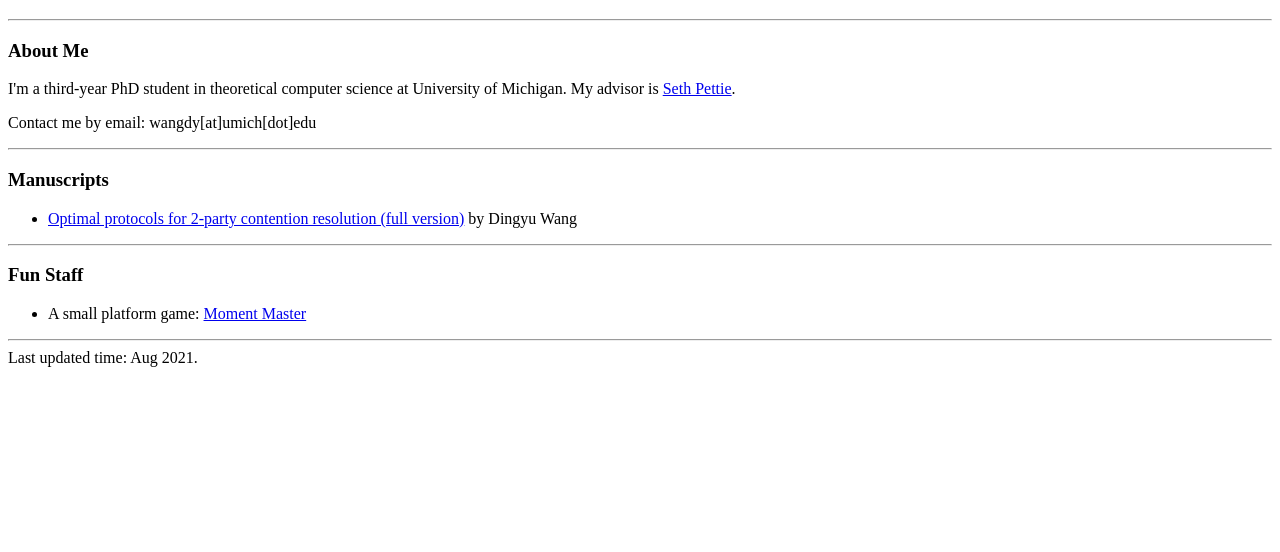
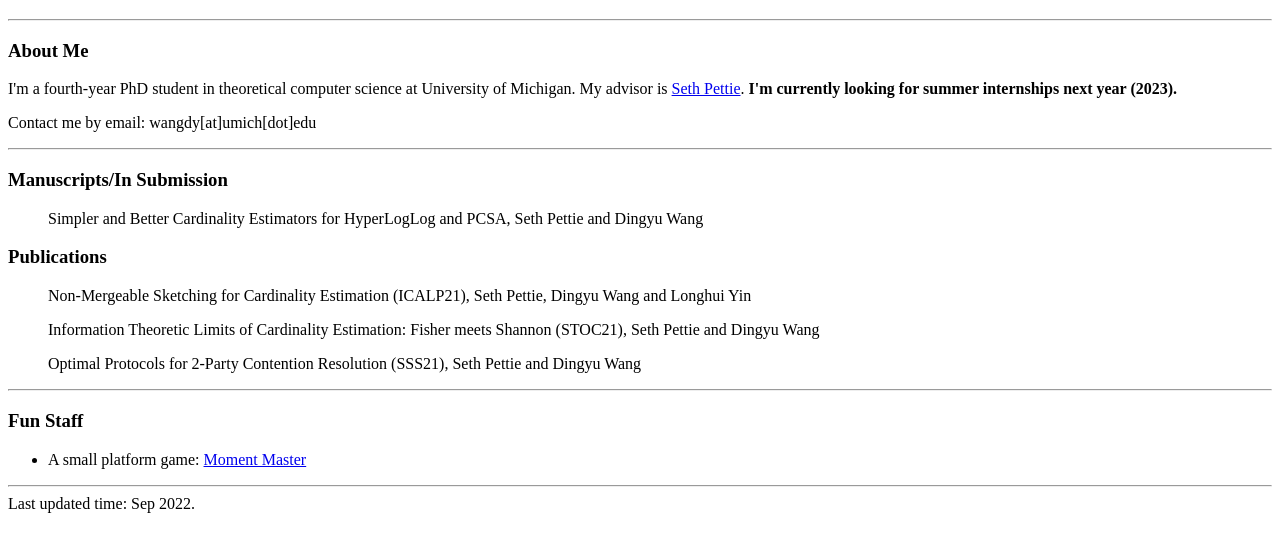
Before and after one commit to CharacteristicPolynomial/CharacteristicPolynomial.github.io, a plain HTML site: page index.html in a window 1280 px wide. Shown: the part 70-622 px from the top of the page. Drawn offline with Linux system fonts and the light colour scheme.

Commit message:
annual updata

```diff
--- a/index.html
+++ b/index.html
@@ -7,16 +7,23 @@
 	<h1>王定宇 (Dingyu Wang)</h1>
 	<hr>
 	<h3>About Me</h3>
-	<p>I'm a third-year PhD student in theoretical computer science at University of Michigan. My advisor is <a href="https://web.eecs.umich.edu/~pettie/">Seth Pettie</a>. </p>
+	<p>I'm a fourth-year PhD student in theoretical computer science at University of Michigan. My advisor is <a href="https://web.eecs.umich.edu/~pettie/">Seth Pettie</a>. <b> I'm currently looking for summer internships next year (2023). </b> </p>
 	<!-- <p>My ambition is to answer abstract but important problems in algorithm design. To device some algorithms is only of medium interest to me. I always desire to know what the optimal algorithm is. However, for some problems, there seem not to be a trivial way to define the exact "goodness" of an algorithm. Anyway, there are lots of books to read, lots of things to think of and lots of work to do. </p> -->
 	<p>Contact me by email: wangdy[at]umich[dot]edu</p>
 	<!-- <p>A <em>spacious</em> <a href="document/updated-CV.pdf">CV</a>. <small>Hopefully I can fill it up quickly. ;-)</small></p>  -->
 
         <hr>
-	<h3>Manuscripts</h3>
-	<ul>
-		<li><a href="document/Optimal_Protocols_for_2_Party_Contention_Resolution (1).pdf">Optimal protocols for 2-party contention resolution (full version)</a> by Dingyu Wang</li>
-	</ul>
+	<h3>Manuscripts/In Submission</h3>
+	<ul>Simpler and Better Cardinality Estimators for HyperLogLog and PCSA,
+		Seth Pettie and Dingyu Wang</ul>
+	<h3>Publications</h3>
+	<ul></ul>
+	<ul>Non-Mergeable Sketching for Cardinality Estimation
+		(ICALP21), Seth Pettie, Dingyu Wang and Longhui Yin</ul>
+	<ul>Information Theoretic Limits of Cardinality Estimation: Fisher meets Shannon (STOC21),
+		Seth Pettie and Dingyu Wang</ul>
+	<ul>Optimal Protocols for 2-Party Contention Resolution (SSS21), Seth Pettie and Dingyu Wang</ul>
+
 
 
 <!--	<hr>
@@ -56,6 +63,6 @@
 
 	<!-- <script src="scripts/main.js"></script> -->
 	<hr>
-	Last updated time: Aug 2021.
+	Last updated time: Sep 2022.
 </body>
 </html>
```
